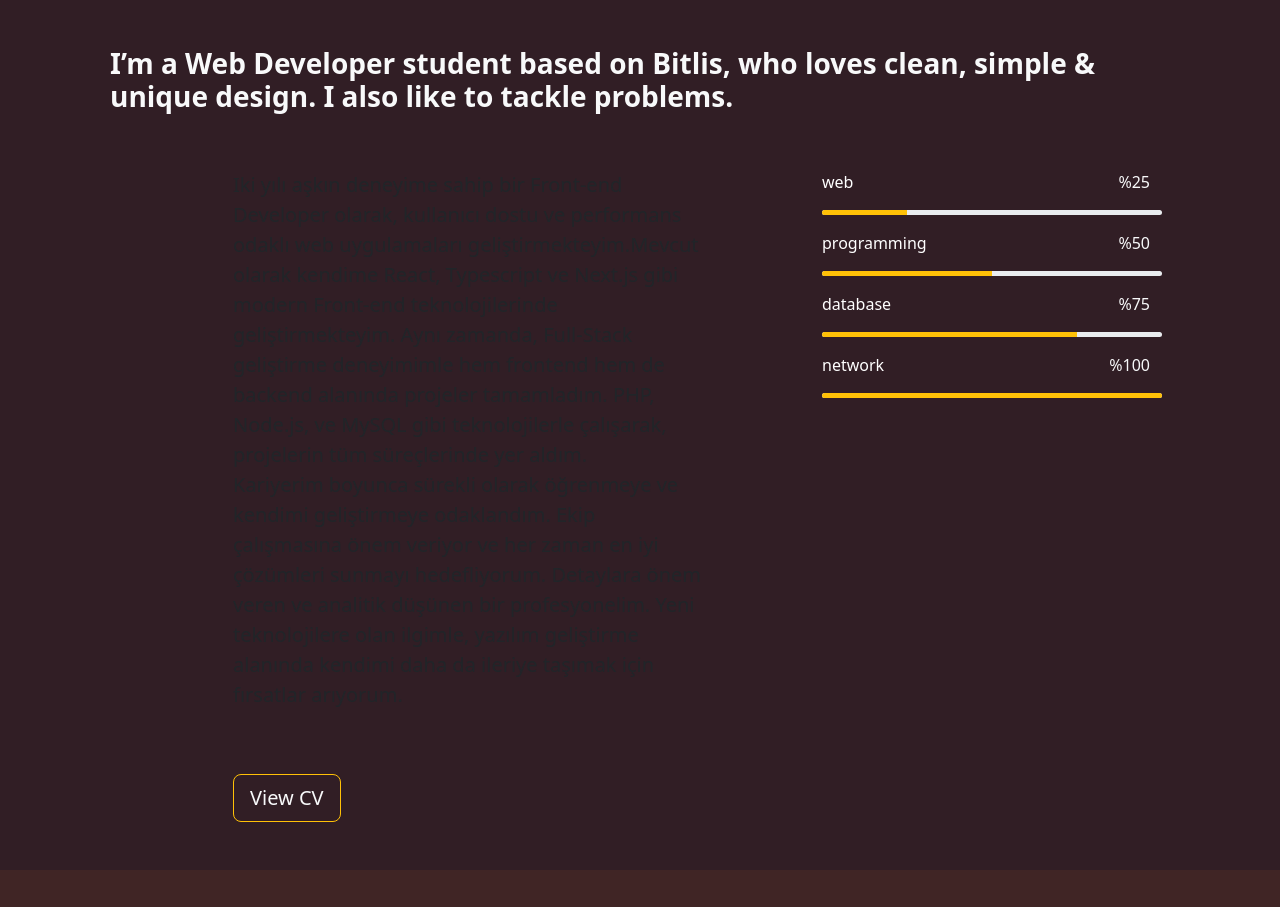
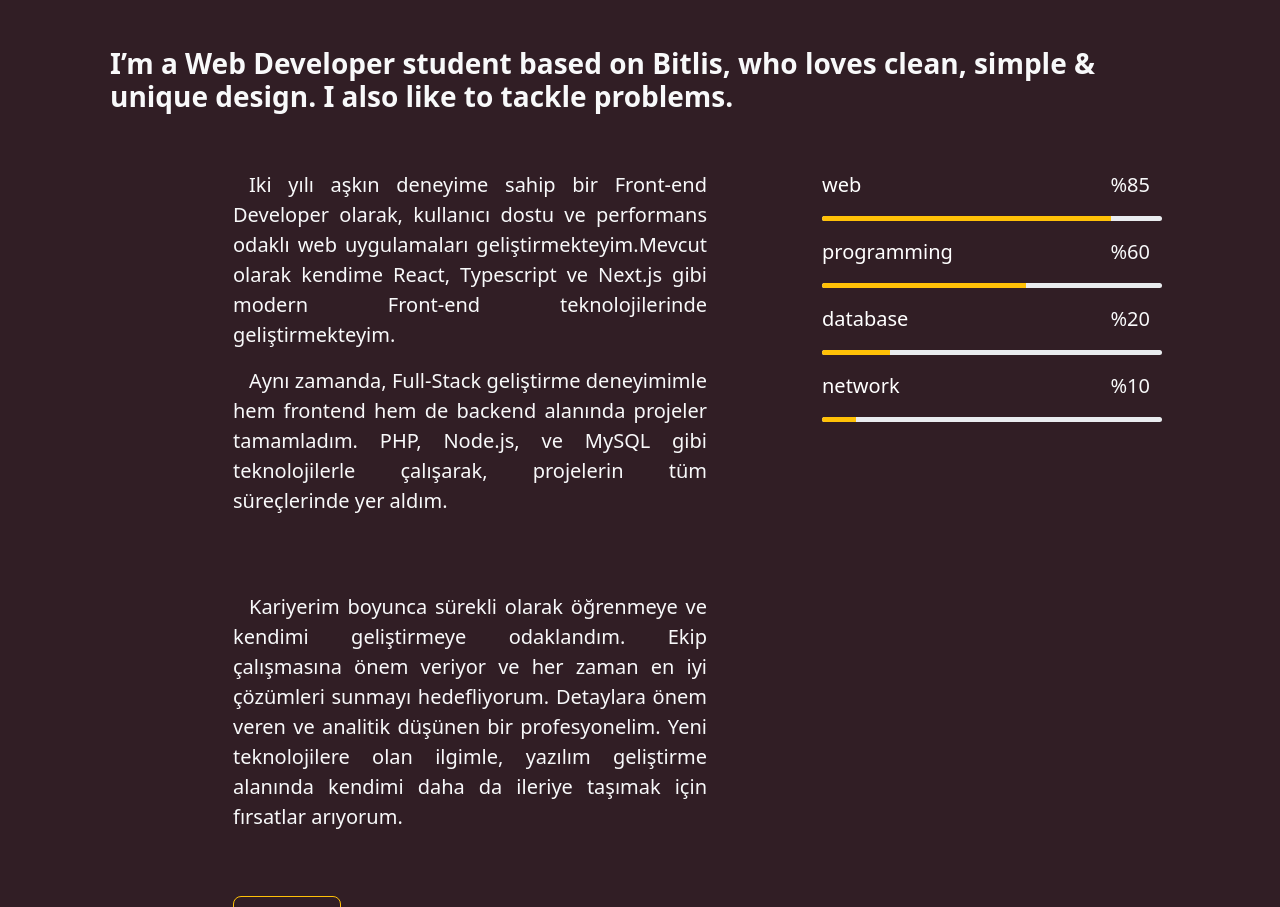
Before and after one commit to nvzt13/Portfolyo, a PHP site: page / in a window 1280 px wide. Shown: the part 575-1482 px from the top of the page. Run offline with PHP 8.4, Linux system fonts and the light colour scheme; some libraries are stand-ins or nearby versions.

Commit message:
update index.html

```diff
--- a/index.html
+++ b/index.html
@@ -11,7 +11,7 @@
   <link rel="stylesheet" href="https://cdnjs.cloudflare.com/ajax/libs/font-awesome/6.6.0/css/all.min.css"
     integrity="sha512-Kc323vGBEqzTmouAECnVceyQqyqdsSiqLQISBL29aUW4U/M7pSPA/gEUZQqv1cwx4OnYxTxve5UMg5GT6L4JJg=="
     crossorigin="anonymous" referrerpolicy="no-referrer" />
-  </head>
+</head>
 
 <body>
   <!------------------- Header Start ----------------->
@@ -24,18 +24,16 @@
           <span class="navbar-toggler-icon "></span>
         </button>
         <div class="collapse navbar-collapse " id="navbarTogglerDemo01">
-          <a class="nevzat navbar-brand text-warning"  href="./index.html">Nevzat.</a>
+          <a class="nevzat navbar-brand text-warning" href="./index.html">Nevzat.</a>
           <ul class="navbar-nav me-auto mx-auto ">
             <li class="nav-item">
-              <a class="nav-link btn-outline-success active text-warning border-bottom" aria-current="page"
+              <a href="./index.html" class="nav-link btn-outline-success active text-warning border-bottom" aria-current="page"
                 href="#">Home</a>
             </li>
             <li class="nav-item">
-              <a class="nav-link text-warning" href="../works.html">Works</a>
+              <a class="nav-link text-warning" href="./works.html">Works</a>
             </li>
-            <li class="nav-item">
-              <a class="nav-link disabled text-warning" aria-disabled="true">Pages</a>
-            </li>
+
             <li class="nav-item">
               <a class="nav-link disabled text-warning" aria-disabled="true">About</a>
             </li>
@@ -44,7 +42,8 @@
             </li>
           </ul>
         </div>
-        <a href="./talk.html" id="talk-btn" class="btn btn-outline-warning text-light btn-lg" type="submit">Let' Talk</a>
+        <a href="./talk.html" id="talk-btn" class="btn btn-outline-warning text-light btn-lg" type="submit">Let'
+          Talk</a>
       </nav>
     </div>
   </header>
@@ -88,49 +87,55 @@
           </h3>
         </div>
         <div class="container row mt-5 justify-content-between ">
-          <div class="container col-md-6 col-sm-12">
-            <p class="text-justify fw-medium ms-5 fs-5">
-              Iki yılı aşkın deneyime sahip bir Front-end Developer olarak, kullanıcı dostu ve performans odaklı web uygulamaları geliştirmekteyim.Mevcut olarak kendime React, Typescript ve Next.js gibi modern Front-end teknolojilerinde geliştirmekteyim.
+          <div class="container col-lg-6 col-sm-12">
+            <p class="text-light text-justify text-indent fw-medium ms-5 fs-5">
+              Iki yılı aşkın deneyime sahip bir Front-end Developer olarak, kullanıcı dostu ve performans odaklı web
+              uygulamaları geliştirmekteyim.Mevcut olarak kendime React, Typescript ve Next.js gibi modern Front-end
+              teknolojilerinde geliştirmekteyim. <br>
 
-Aynı zamanda, Full-Stack geliştirme deneyimimle hem frontend hem de backend alanında projeler tamamladım. PHP, Node.js, ve MySQL gibi teknolojilerle çalışarak, projelerin tüm süreçlerinde yer aldım. <br>
-
-Kariyerim boyunca sürekli olarak öğrenmeye ve kendimi geliştirmeye odaklandım. Ekip çalışmasına önem veriyor ve her zaman en iyi çözümleri sunmayı hedefliyorum. Detaylara önem veren ve analitik düşünen bir profesyonelim. Yeni teknolojilere olan ilgimle, yazılım geliştirme alanında kendimi daha da ileriye taşımak için fırsatlar arıyorum.
+              <p class="text-light text-justify text-indent fw-medium ms-5 fs-5">Aynı zamanda, Full-Stack geliştirme deneyimimle hem frontend hem de backend alanında projeler tamamladım.
+                PHP, Node.js, ve MySQL gibi teknolojilerle çalışarak, projelerin tüm süreçlerinde yer aldım. <br><br><br>
+  </p>
+              <p class="text-light text-justify text-indent fw-medium ms-5 fs-5">Kariyerim boyunca sürekli olarak öğrenmeye ve kendimi geliştirmeye odaklandım. Ekip çalışmasına önem
+                veriyor ve her zaman en iyi çözümleri sunmayı hedefliyorum. Detaylara önem veren ve analitik düşünen bir
+                profesyonelim. Yeni teknolojilere olan ilgimle, yazılım geliştirme alanında kendimi daha da ileriye
+                taşımak için fırsatlar arıyorum.</p>
             </p>
             <button id="view-cv" class="btn btn-outline-warning btn-lg m-5 text-light">View CV</button>
             <img class="img-fluid hidden mb-5" id="cv" srcset="" src="./image/cv.png" alt="">
           </div>
-          <div class="col-md-4 col-sm-12">
+          <div class="col-lg-4 col-sm-12">
             <div class="container row p-0">
-              <span class="text-white col-6 fw-medium text-start">web </span>
-              <span class="text-light col-6 text-end fw-medium p-0">%25</span>
+              <span class="text-white col-6 fw-medium text-start fs-5">web </span>
+              <span class="text-light col-6 text-end fw-medium p-0 fs-5">%85</span>
             </div>
             <div class="progress my-3" role="progressbar" aria-label="example" aria-valuenow="25" aria-valuemin="0"
               aria-valuemax="100" style="height: 5px;">
-              <div class="progress-bar bg-warning" style="width: 25%"></div>
+              <div class="progress-bar bg-warning" style="width: 85%"></div>
             </div>
             <div class="container row p-0">
-              <span class="text-white col-6 fw-medium text-start">programming</span>
-              <span class="text-light col-6 text-end fw-medium p-0">%50</span>
+              <span class="text-white col-6 fw-medium text-start fs-5">programming</span>
+              <span class="text-light col-6 text-end fw-medium p-0 fs-5">%60</span>
             </div>
             <div class="progress my-3" role="progressbar" aria-label="Info example" aria-valuenow="50" aria-valuemin="0"
               aria-valuemax="100" style="height: 5px;">
-              <div class="progress-bar bg-warning" style="width: 50%"></div>
+              <div class="progress-bar bg-warning" style="width: 60%"></div>
             </div>
             <div class="container row p-0">
-              <span class="text-white col-6 fw-medium text-start">database</span>
-              <span class="text-light col-6 text-end fw-medium p-0">%75</span>
+              <span class="text-white col-6 fw-medium text-start fs-5">database</span>
+              <span class="text-light col-6 text-end fw-medium p-0 fs-5">%20</span>
             </div>
             <div class="progress my-3" role="progressbar" aria-label="Warning example" aria-valuenow="75"
               aria-valuemin="0" aria-valuemax="100" style="height: 5px;">
-              <div class="progress-bar bg-warning" style="width: 75%"></div>
+              <div class="progress-bar bg-warning" style="width: 20%"></div>
             </div>
             <div class="container row p-0">
-              <span class="text-white col-6 fw-medium text-start">network</span>
-              <span class="text-light col-6 text-end fw-medium p-0">%100</span>
+              <span class="text-white col-6 fw-medium text-start fs-5">network</span>
+              <span class="text-light col-6 text-end fw-medium p-0 fs-5">%10</span>
             </div>
             <div class="progress my-3" role="progressbar" aria-label="Danger example" aria-valuenow="100"
               aria-valuemin="0" aria-valuemax="100" style="height: 5px;">
-              <div class="progress-bar bg-warning" style="width: 100%"></div>
+              <div class="progress-bar bg-warning" style="width: 10%"></div>
             </div>
           </div>
         </div>
@@ -139,9 +144,7 @@ Kariyerim boyunca sürekli olarak öğrenmeye ve kendimi geliştirmeye odakland
 
     <!-------------------Download Area End -------------------->
 
-
-
-    <!-------------------Services Area Start ------------------->
+    <!-------------------Services Area Start -------------------><!--
     <div class="services_area p-5">
       <div class="container pb-5">
         <div class="row pt-5">
@@ -186,19 +189,12 @@ Kariyerim boyunca sürekli olarak öğrenmeye ve kendimi geliştirmeye odakland
     </div>
     <!-------------------Services Area End ---------------------->
 
-    <!------------------Gallery Area Start ---------------------->
+    <!------------------Gallery Area Start ----------------------><!--
 
     <div class="gallery_area pb-5 ">
       <div class="container d-flex justify-content-center">
-        <div class="row">
-          <div class="col-xl-12">
-            <div class="section_title mt-3">
-              <h3 class="fs-1"> My Works</h3>
-            </div>
-          </div>
-        </div>
-        <div class="row">
-          <div class="col-xl-10">
+        <div class="col-xl-10">
+              <h3 class="fs-1 text-light m-5 p-3"> My Works</h3>
             <div class="row">
               <div class="col-xl-6 col-lg-6 col-md-6">
                 <div class="single_gallery">
@@ -251,7 +247,6 @@ Kariyerim boyunca sürekli olarak öğrenmeye ve kendimi geliştirmeye odakland
           </div>
         </div>
       </div>
-    </div>
 
     <!------------------ Gallery Area End ------------------------>
 
@@ -268,20 +263,20 @@ Kariyerim boyunca sürekli olarak öğrenmeye ve kendimi geliştirmeye odakland
         </div>
         <div class="row">
           <div class="button_wrapper col-xl-3">
-            <button class="btn btn-outline-warning btn-lg text-light fs-1 w-100"> Twitter <i
-                class="fa-brands fa-x-twitter"></i></button>
+            <a  href="https://github.com/nvzt13" target="_blank" class="btn btn-outline-warning btn-lg  text-light fs-1 w-100">Github <i
+                class="fa-brands fa-github"></i></a>
           </div>
           <div class="button_wrapper col-xl-3">
-            <button class="btn btn-outline-warning btn-lg text-light fs-1 w-100">Medium <i
-                class="fa-brands fa-medium"></i></button>
+            <a href="https://www.linkedin.com/in/nevzat-atalay-6b5164335/" class="btn btn-outline-warning btn-lg text-light fs-1 w-100" target="_blank">Linkedin <i
+                class="fa-brands fa-linkedin"></i></a>
           </div>
           <div class="button_wrapper col-xl-3">
-            <button class="btn btn-outline-warning btn-lg text-light fs-1 w-100">Linkedin <i
-                class="fa-brands fa-linkedin"></i></button>
+            <a  href="https://x.com/nvzt_atly" class="btn btn-outline-warning btn-lg text-light fs-1 w-100"> Twitter <i
+                class="fa-brands fa-x-twitter" target="_blank"></i></a>
           </div>
           <div class="button_wrapper col-xl-3">
-            <button class="btn btn-outline-warning btn-lg  text-light fs-1 w-100">Github <i
-                class="fa-brands fa-github"></i></button>
+            <a class="btn btn-outline-warning btn-lg text-light fs-1 w-100" target="_blank">Medium <i
+                class="fa-brands fa-medium"></i></a>
           </div>
         </div>
       </div>
--- a/styles.css
+++ b/styles.css
@@ -1,3 +1,9 @@
 .hidden{
   display: none;
 }
+.text-justify{
+  text-align: justify;
+}
+.text-indent{
+  text-indent: 16px;
+}
--- a/talk.html
+++ b/talk.html
@@ -24,14 +24,11 @@
           <a class="nevzat navbar-brand text-warning" href="./index.html">Nevzat.</a>
           <ul class="navbar-nav me-auto mx-auto ">
             <li class="nav-item">
-              <a class="nav-link btn-outline-success active text-warning border-bottom" aria-current="page"
+              <a href="./index.html" class="nav-link btn-outline-success active text-warning border-bottom" aria-current="page"
                 href="#">Home</a>
             </li>
             <li class="nav-item">
               <a class="nav-link text-warning" href="./works.html">Works</a>
-            </li>
-            <li class="nav-item">
-              <a class="nav-link disabled text-warning" aria-disabled="true">Pages</a>
             </li>
             <li class="nav-item">
               <a class="nav-link disabled text-warning" aria-disabled="true">About</a>
--- a/works.html
+++ b/works.html
@@ -24,14 +24,11 @@
           <a class="nevzat navbar-brand text-warning" href="./index.html">Nevzat.</a>
           <ul class="navbar-nav me-auto mx-auto ">
             <li class="nav-item">
-              <a class="nav-link btn-outline-success active text-warning border-bottom" aria-current="page"
+              <a href="./index.html" class="nav-link btn-outline-success active text-warning border-bottom" aria-current="page"
                 href="#">Home</a>
             </li>
             <li class="nav-item">
               <a class="nav-link text-warning" href="https://vercel.com/nevzats-projects">Works</a>
-            </li>
-            <li class="nav-item">
-              <a class="nav-link disabled text-warning" aria-disabled="true">Pages</a>
             </li>
             <li class="nav-item">
               <a class="nav-link disabled text-warning" aria-disabled="true">About</a>
```
